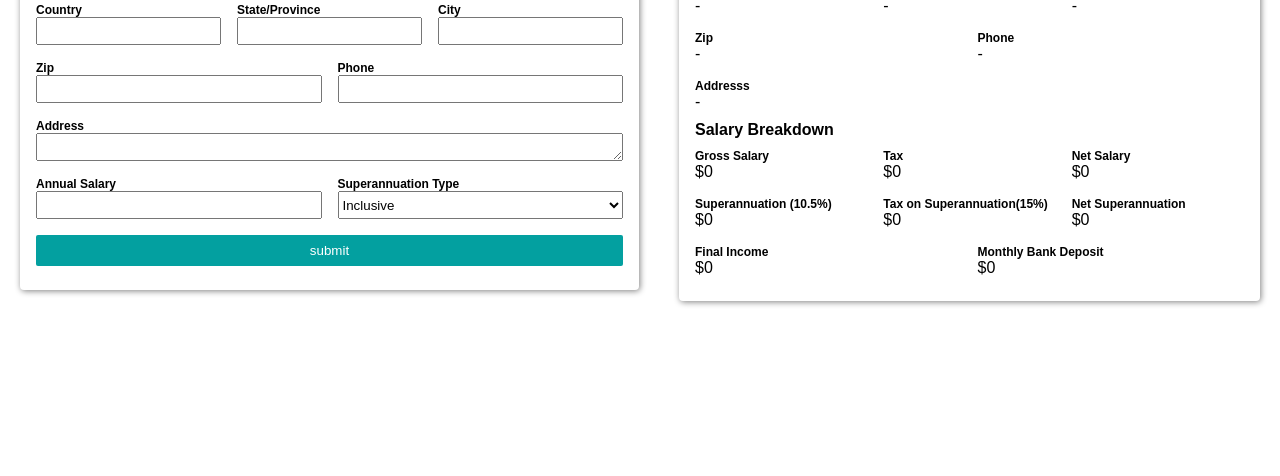
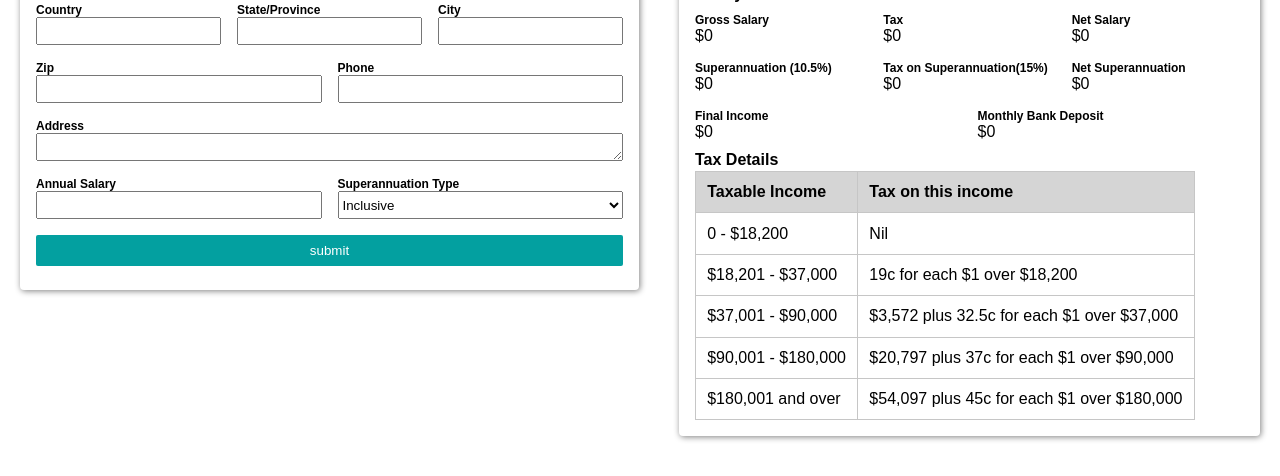
Before and after one commit to ReiyazP/employeePayroll, a website built with webpack: page public/index.html in a window 1280 px wide. Shown: the part 324-800 px from the top of the page. Built offline with nearby package versions, Linux system fonts and the light colour scheme.

Commit message:
tax detail summary and readme

```diff
--- a/public/index.html
+++ b/public/index.html
@@ -9,12 +9,13 @@
 </head>
 <body>
     <div id="form-wrapper">
-
     </div>
     <div class="wrapper-container">
         <div id="employee-info">
         </div>
-
+        <div id="table-wrapper">
+            <h4>Tax Details</h4>
+        </div>
     </div>
 </body>
 </html>
--- /dev/null
+++ b/src/Table/index.js
@@ -0,0 +1,57 @@
+class Table {
+  constructor(columns, data) {
+    this.columns = columns || [];
+    this.data = data || [];
+    this.table = document.createElement("table");
+    this.thead = document.createElement("thead");
+    this.tbody = document.createElement("tbody");
+    this.init();
+  }
+  createHeader() {
+    let tr = document.createElement("tr");
+    let columns = this.columns.map((col, index) => {
+      let th = document.createElement("th");
+      th.setAttribute("key", index);
+      th.setAttribute("data-index", col.dataIndex);
+      th.innerText = col.title;
+      return th;
+    });
+    tr.append(...columns);
+    this.thead.append(tr);
+  }
+  createBody() {
+    let count = 0;
+    let header = this.thead.firstElementChild.children;
+
+    let rows = this.data.reduce((acc, val) => {
+      let tr = document.createElement("tr");
+      let row = [];
+      tr.setAttribute("key", count);
+      count++;
+      for (let col in header) {
+        let column = header[col];
+        if (column instanceof HTMLElement) {
+          let dataIndex = column.dataset.index;
+          const td = document.createElement("td");
+          td.innerText = val[dataIndex];
+          row = [...row, td];
+        }
+      }
+      tr.append(...row);
+      acc = [...acc, tr];
+      return acc;
+    }, []);
+    this.tbody.append(...rows);
+  }
+  createTable(parentId) {
+    document.querySelector(`#${parentId}`).append(this.table);
+  }
+  init() {
+    this.createHeader();
+    this.createBody();
+    this.table.append(this.thead, this.tbody);
+    this.table.setAttribute("bordered", true)
+  }
+}
+
+export default Table;
--- a/src/createEmployeeInfo.js
+++ b/src/createEmployeeInfo.js
@@ -1,5 +1,7 @@
+import Table from "./Table";
 import { createGrid, div, label } from "./common/elements";
 
+// create a key value pair like description
 export const description = (fieldLabel, value) => {
   let wrapper = div({ id: "form-item" });
 
@@ -12,6 +14,7 @@ export const description = (fieldLabel, value) => {
   return wrapper;
 };
 
+// create employe summary row by row
 export const createEmployeeDescription = (data) => {
   let summary = document.querySelector("#employee-info");
   summary.innerHTML = null;
@@ -67,3 +70,40 @@ export const createEmployeeDescription = (data) => {
   summary.append(row1, row2, row3, row4, salaryHeading, row5, row6, row7);
 };
 createEmployeeDescription({});
+
+
+// table columns with it title
+const columns = [
+  {
+    title: "Taxable Income",
+    dataIndex: "taxableIncome",
+  },
+  { title: "Tax on this income", dataIndex: "taxOnThisIncome" },
+];
+
+// datasource for the table
+const datasource =  [
+  { taxableIncome: "0 - $18,200", taxOnThisIncome: "Nil" },
+  {
+    taxableIncome: "$18,201 - $37,000",
+    taxOnThisIncome: "19c for each $1 over $18,200",
+  },
+  {
+    taxableIncome: "$37,001 - $90,000",
+    taxOnThisIncome: "$3,572 plus 32.5c for each $1 over $37,000",
+  },
+  {
+    taxableIncome: "$90,001 - $180,000",
+    taxOnThisIncome: "$20,797 plus 37c for each $1 over $90,000",
+  },
+  {
+    taxableIncome: "$180,001 and over",
+    taxOnThisIncome: "$54,097 plus 45c for each $1 over $180,000",
+  },
+]
+
+// instantiate table with datasource
+const table = new Table(columns, datasource);
+
+
+table.createTable("table-wrapper");
```
Also changed, not shown: README.md.
